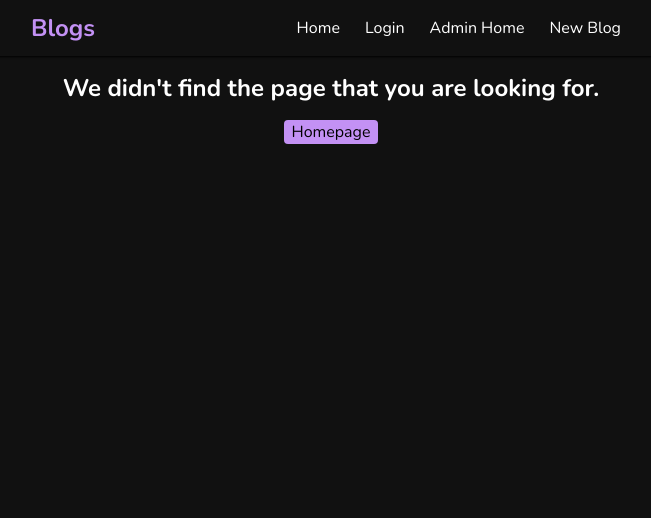
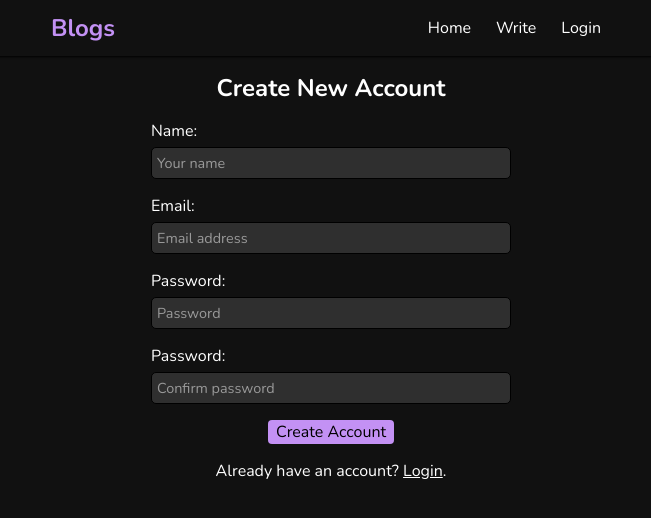
Before and after one commit to biraj21/writers-avenue, a React (Vite) app: page /register in a window 1280 px wide. Shown: the top 518 px of the page, without its empty margins (309-960 px from the left). Built offline with nearby package versions, Linux system fonts and the light colour scheme.

Commit message:
project restructuring

```diff
--- a/index.html
+++ b/index.html
@@ -3,7 +3,7 @@
   <head>
     <meta charset="UTF-8" />
     <meta name="viewport" content="width=device-width, initial-scale=1.0" />
-    <title>Learning React</title>
+    <title>Blogs</title>
     <link rel="preconnect" href="https://fonts.googleapis.com" />
     <link rel="preconnect" href="https://fonts.gstatic.com" crossorigin />
     <link
--- a/package.json
+++ b/package.json
@@ -21,6 +21,7 @@
     "@types/react": "^18.0.17",
     "@types/react-dom": "^18.0.6",
     "@vitejs/plugin-react": "^2.1.0",
+    "sass": "^1.55.0",
     "vite": "^3.1.0"
   }
 }
--- a/src/App.jsx
+++ b/src/App.jsx
@@ -1,18 +1,17 @@
 import { Route, Routes } from "react-router-dom";
 import "./App.scss";
 import Navbar from "./components/Navbar";
-import AdminHome from "./pages/admin/Home";
-import Login from "./pages/admin/Login";
-import NewBlog from "./pages/admin/NewBlog";
 import Blog from "./pages/Blog";
 import Home from "./pages/Home";
+import Login from "./pages/Login";
 import PageNotFound from "./pages/PageNotFound";
+import Register from "./pages/Register";
+import Write from "./pages/Write";
 
 const links = [
   { path: "/", text: "Home", end: true },
-  { path: "/admin/login", text: "Login" },
-  { path: "/admin", text: "Admin Home", end: true },
-  { path: "/admin/create", text: "New Blog" },
+  { path: "/write", text: "Write" },
+  { path: "/login", text: "Login" },
 ];
 
 export default function App() {
@@ -23,9 +22,9 @@ export default function App() {
         <Routes>
           <Route path="/" element={<Home />} />
           <Route path="/blogs/:id" element={<Blog />} />
-          <Route path="/admin" element={<AdminHome />} />
-          <Route path="/admin/create" element={<NewBlog />} />
-          <Route path="/admin/login" element={<Login />} />
+          <Route path="/login" element={<Login />} />
+          <Route path="/register" element={<Register />} />
+          <Route path="/write" element={<Write />} />
           <Route path="*" element={<PageNotFound />} />
         </Routes>
       </div>
--- a/src/components/Navbar.scss
+++ b/src/components/Navbar.scss
@@ -9,7 +9,7 @@
   .wrapper {
     max-width: 600px;
     margin: 0 auto;
-    padding: 12px 0;
+    padding: 12px 20px;
     display: flex;
     align-items: center;
   }
--- a/src/index.scss
+++ b/src/index.scss
@@ -108,3 +108,25 @@ textarea {
     }
   }
 }
+
+// login & register page
+.login,
+.register {
+  max-width: 400px;
+
+  h2 {
+    margin-bottom: 1rem;
+    text-align: center;
+  }
+
+  .btn {
+    display: block;
+    margin: 0 auto;
+  }
+
+  span {
+    display: block;
+    margin-top: 1rem;
+    text-align: center;
+  }
+}
--- a/src/pages/admin/Login.jsx
+++ b/src/pages/Login.jsx
@@ -1,5 +1,5 @@
 import { useState } from "react";
-import "./Login.scss";
+import { Link } from "react-router-dom";
 
 export default function Login() {
   const [email, setEmail] = useState("");
@@ -8,16 +8,15 @@ export default function Login() {
 
   function handleSubmit(e) {
     e.preventDefault();
-    console.log(e.target);
     setIsSubmitting(true);
 
-    const user = { email: email.trim(), password: password.trim() };
+    const user = { email, password };
     console.log(user);
   }
 
   return (
     <div className="page login">
-      <h2>Admin Login</h2>
+      <h2>Login</h2>
 
       <form action="POST" className="form" onSubmit={handleSubmit}>
         <div className="form__field">
@@ -25,7 +24,7 @@ export default function Login() {
           <input
             name="email"
             type="text"
-            placeholder="Your email address"
+            placeholder="Email address"
             required
             value={email}
             onChange={(e) => setEmail(e.target.value)}
@@ -37,7 +36,7 @@ export default function Login() {
           <input
             name="password"
             type="password"
-            placeholder="Your password"
+            placeholder="Password"
             required
             value={password}
             onChange={(e) => setPassword(e.target.value)}
@@ -47,9 +46,11 @@ export default function Login() {
         <button type="submit" className="btn" disabled={isSubmitting}>
           {isSubmitting ? "Logging in..." : "Login"}
         </button>
+
+        <span>
+          Don't have an account? <Link to="/register">Create one</Link>.
+        </span>
       </form>
-
-      <p className="stay-away-msg">Leave this page if you are not an admin!</p>
     </div>
   );
 }
--- /dev/null
+++ b/src/pages/Register.jsx
@@ -0,0 +1,82 @@
+import { useState } from "react";
+import { Link } from "react-router-dom";
+
+export default function Register() {
+  const [name, setName] = useState("");
+  const [email, setEmail] = useState("");
+  const [password, setPassword] = useState("");
+  const [confirmPassword, setConfirmPassword] = useState("");
+  const [isSubmitting, setIsSubmitting] = useState(false);
+
+  function handleSubmit(e) {
+    e.preventDefault();
+    setIsSubmitting(true);
+
+    const user = { name, email, password, confirmPassword };
+    console.log(user);
+  }
+
+  return (
+    <div className="page register">
+      <h2>Create New Account</h2>
+
+      <form action="POST" className="form" onSubmit={handleSubmit}>
+        <div className="form__field">
+          <label>Name:</label>
+          <input
+            name="name"
+            type="text"
+            placeholder="Your name"
+            required
+            value={name}
+            onChange={(e) => setName(e.target.value)}
+          />
+        </div>
+
+        <div className="form__field">
+          <label>Email:</label>
+          <input
+            name="email"
+            type="email"
+            placeholder="Email address"
+            required
+            value={email}
+            onChange={(e) => setEmail(e.target.value)}
+          />
+        </div>
+
+        <div className="form__field">
+          <label>Password:</label>
+          <input
+            name="password"
+            type="password"
+            placeholder="Password"
+            required
+            value={password}
+            onChange={(e) => setPassword(e.target.value)}
+          />
+        </div>
+
+        <div className="form__field">
+          <label>Password:</label>
+          <input
+            name="confirmPassword"
+            type="password"
+            placeholder="Confirm password"
+            required
+            value={confirmPassword}
+            onChange={(e) => setConfirmPassword(e.target.value)}
+          />
+        </div>
+
+        <button type="submit" className="btn" disabled={isSubmitting}>
+          {isSubmitting ? "Creating..." : "Create Account"}
+        </button>
+
+        <span>
+          Already have an account? <Link to="/login">Login</Link>.
+        </span>
+      </form>
+    </div>
+  );
+}
--- a/src/pages/admin/NewBlog.jsx
+++ b/src/pages/Write.jsx
@@ -1,8 +1,8 @@
 import { useState } from "react";
 import { useNavigate } from "react-router-dom";
-import "./NewBlog.scss";
+import "./Write.scss";
 
-export default function NewBlog() {
+export default function Write() {
   const [title, setTitle] = useState("");
   const [body, setBody] = useState("");
   const [isSubmitting, setIsSubmitting] = useState(false);
@@ -26,8 +26,8 @@ export default function NewBlog() {
   }
 
   return (
-    <div className="page new-blog">
-      <h1>Create New Blog</h1>
+    <div className="page write-page">
+      <h1>New Blog</h1>
 
       <form action="POST" className="form" onSubmit={handleSubmit}>
         <div className="form__field">
--- a/src/pages/admin/Login.scss
+++ b/src/pages/Write.scss
@@ -1,7 +1,5 @@
-.login {
-  max-width: 400px;
-
-  h2 {
+.write-page {
+  h1 {
     margin-bottom: 1rem;
     text-align: center;
   }
@@ -10,9 +8,4 @@
     display: block;
     margin: 0 auto;
   }
-
-  .stay-away-msg {
-    margin-top: 1rem;
-    text-align: center;
-  }
 }
--- a/src/pages/admin/Home.jsx
+++ /dev/null
@@ -1,32 +0,0 @@
-import { useFetch } from "../../hooks/useFetch";
-import "./Home.scss";
-import BlogList from "../../components/BlogList";
-
-export default function Home({ deletedBlogs = new Set() }) {
-  const { data: blogs, setData: setBlogs, error, setError } = useFetch(`${serverBaseUrl}/blogs`);
-
-  function handleDelete(e, id) {
-    const $btn = e.target;
-    $btn.disabled = true;
-    $btn.innerText = "Deleting...";
-
-    fetch(`${serverBaseUrl}/blogs/${id}`, { method: "DELETE" })
-      .then((_res) => {
-        deletedBlogs.add(id);
-        const newBlogs = blogs.filter((blog) => !deletedBlogs.has(blog.id));
-        setBlogs(newBlogs);
-      })
-      .catch((err) => setError(err.message));
-  }
-
-  let content;
-  if (error) {
-    content = <p className="error-msg">{error}</p>;
-  } else if (blogs) {
-    content = <BlogList title="All Blogs" blogs={blogs} handleDelete={handleDelete} />;
-  } else {
-    content = <h3 className="loading-msg">Loading...</h3>;
-  }
-
-  return <div className="page home">{content}</div>;
-}
--- a/src/pages/admin/Home.scss
+++ /dev/null
@@ -1,6 +0,0 @@
-.home {
-  .error-msg {
-    font-weight: bold;
-    text-align: center;
-  }
-}
--- a/src/pages/admin/NewBlog.scss
+++ /dev/null
@@ -1,11 +0,0 @@
-.new-blog {
-  h1 {
-    margin-bottom: 1rem;
-    text-align: center;
-  }
-
-  .btn {
-    display: block;
-    margin: 0 auto;
-  }
-}
```
Also changed, not shown: 2 other files (tests, documents, lock files or other folders).
